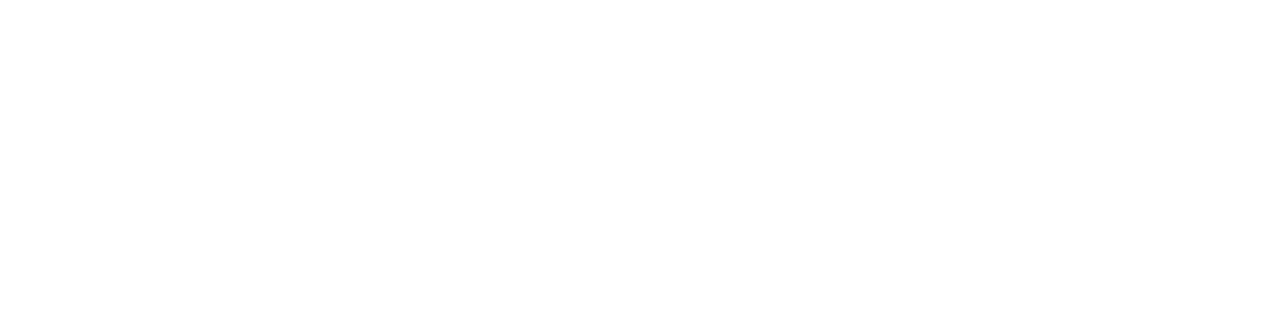
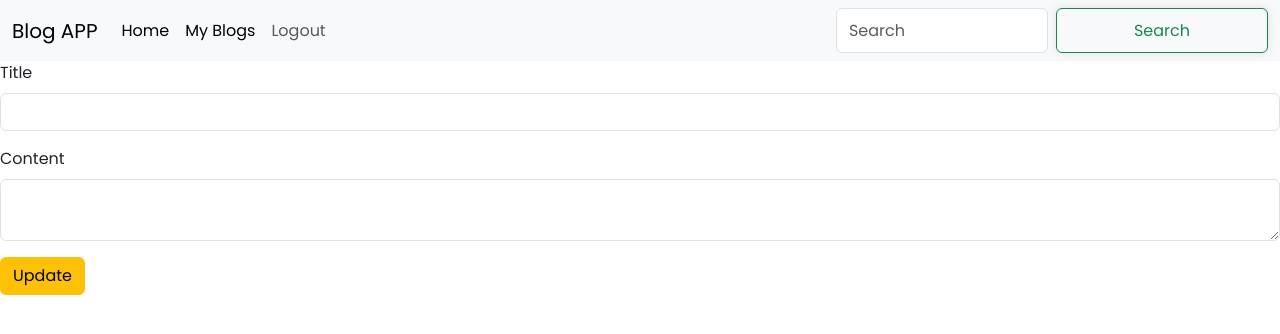
Before and after one commit to orwel009/blog-app-challenge-front, a React (Create React App) app: page /edit-blog/1 in a window 1280 px wide. Before the commit this address had no page. Shown: the top 334 px of the page. Built offline with nearby package versions, Linux system fonts and the light colour scheme; no server answers.

Commit message:
search completed

```diff
--- a/src/App.js
+++ b/src/App.js
@@ -5,6 +5,7 @@ import ViewBlogs from './components/ViewBlog/ViewBlogs';
 import Logout from './components/LoginReg/Logout';
 import MyBlog from './components/MyBlog/MyBlog';
 import AddBlog from './components/MyBlog/AddBlog';
+import EditBlog from './components/MyBlog/EditBlog';
 
 function App() {
   return (
@@ -14,6 +15,7 @@ function App() {
         <Route path='/home' element={<ViewBlogs/>}/>
         <Route path='/my-blog' element={<MyBlog/>}/>
         <Route path='/add-blog' element={<AddBlog/>}/>
+        <Route path='/edit-blog/:id' element={<EditBlog/>}/>
         <Route path='/logout' element={<Logout/>}/>
       </Routes>
     </BrowserRouter>
--- /dev/null
+++ b/src/components/MyBlog/EditBlog.jsx
@@ -0,0 +1,98 @@
+import React, { useEffect, useState } from 'react'
+import Navbar from '../Navbar'
+import axios from 'axios'
+import { useNavigate, useParams } from 'react-router-dom'
+
+const EditBlog = () => {
+    const navigate = useNavigate();
+    const { id: blogId } = useParams();
+    const [editableFields, setEditableFields] = useState({
+        _id: '',
+        title: '',
+        content: ''
+    })
+    const fetchData = () => {
+        const token = sessionStorage.getItem('token')
+        axios.post("http://localhost:8080/getEditBlog",
+            { '_id': blogId },
+            {
+                headers: {
+                    'Content-Type': 'application/json',
+                    'token': `${token}`
+                }
+            }
+        ).then(
+            (response) => {
+                if (response.data.status === "unauthorized access") {
+                    alert('Unauthorized access. Please log in.')
+                    navigate('/')
+                } else {
+                    setEditableFields({_id:response.data._id, title: response.data.title, content: response.data.content })
+                }
+            }
+        ).catch(
+            (error) => {
+                alert(error.message)
+            }
+        ).finally()
+    }
+    useEffect(() => { fetchData() }, [])
+
+    const inputHandler = (event) => {
+        const { name, value } = event.target;
+        setEditableFields({ ...editableFields, [name]: value });
+    }
+
+    const readValue = ()=>{
+        const token = sessionStorage.getItem('token')
+        axios.post("http://localhost:8080/editBlog",
+            editableFields,
+            {
+                headers: {
+                    'Content-Type': 'application/json',
+                    'token': `${token}`
+                }
+            }
+        ).then(
+            (response)=>{
+                if (response.data.status === "success") {
+                    alert("Blog Updated Successfully")
+                    navigate('/my-blog')
+                } else {
+                    alert(response.data.status)
+                }
+            }
+        ).catch(
+            (error)=>{
+                alert(error.message)
+            }
+        )
+    }
+
+    return (
+        <div>
+            <Navbar />
+            <div className="contaner">
+
+                <div className="row g-3">
+                    <div className="col col-12 col-sm-12 col-md-12 col-lg-12 col-xl-12 col-xxl-12">
+                        <label htmlFor="" className="form-label">Title</label>
+                        <input type="text" name='title' className="form-control" value={editableFields.title} onChange={inputHandler}/>
+                    </div>
+                    <div className="col col-12 col-sm-12 col-md-12 col-lg-12 col-xl-12 col-xxl-12">
+                        <label htmlFor="" className="form-label">Content</label>
+                        <textarea name='content' id="" className="form-control" value={editableFields.content} onChange={inputHandler}></textarea>
+                    </div>
+                    <div className="col col-12 col-sm-6 col-md-6 col-lg-6 col-xl-6 col-xxl-6">
+                        <button className="btn btn-warning" onClick={()=>{readValue(editableFields._id)}}>Update</button>
+                    </div>
+                </div>
+
+
+            </div>
+
+        </div>
+    )
+}
+
+export default EditBlog
--- a/src/components/MyBlog/MyBlog.jsx
+++ b/src/components/MyBlog/MyBlog.jsx
@@ -123,7 +123,7 @@ const MyBlog = () => {
                                                 <p className="card-text">{formatDate(value.date)}</p>
                                                 <div className="btn-group" role="group" aria-label="Default button group">
                                                     <Link to='' className="btn btn-outline-primary">Read More</Link>
-                                                    <button type="button" className="btn btn-outline-warning">Edit</button>
+                                                    <Link to={`/edit-blog/${value._id}`} className="btn btn-outline-warning">Edit</Link>
                                                     <button type="button" className="btn btn-outline-danger" onClick={() => deleteBlog(value._id)}>Delete</button>
                                                 </div>
 
--- a/src/components/Navbar.jsx
+++ b/src/components/Navbar.jsx
@@ -1,7 +1,13 @@
-import React from 'react'
-import { Link } from 'react-router-dom'
+import React, { useState } from 'react'
+import { Link, useNavigate } from 'react-router-dom'
 
 const Navbar = () => {
+    const [search, setSearch] = useState()
+    const navigate = useNavigate()
+    const readValue = (e)=>{
+        e.preventDefault();
+        navigate(`/home?search=${search}`)
+    }
     return (
         <div>
             <nav class="navbar navbar-expand-lg bg-body-tertiary">
@@ -22,8 +28,8 @@ const Navbar = () => {
                                 <Link class="nav-link" to="/logout">Logout</Link>
                             </li>
                         </ul>
-                        <form class="d-flex" role="search">
-                            <input class="form-control me-2" type="search" placeholder="Search" aria-label="Search" />
+                        <form class="d-flex" role="search" onSubmit={readValue}>
+                            <input class="form-control me-2" type="search" placeholder="Search" aria-label="Search" value={search} onChange={(e) => setSearch(e.target.value)} />
                                 <button class="btn btn-outline-success" type="submit">Search</button>
                         </form>
                     </div>
--- a/src/components/ViewBlog/ViewBlogs.jsx
+++ b/src/components/ViewBlog/ViewBlogs.jsx
@@ -1,7 +1,7 @@
 import React, { useEffect, useState } from 'react'
 import './ViewBlog.css'
 import axios from 'axios'
-import { Link, useNavigate } from 'react-router-dom'
+import { Link, useLocation, useNavigate } from 'react-router-dom'
 import Navbar from '../Navbar'
 import { format } from 'date-fns';
 
@@ -9,12 +9,16 @@ import { format } from 'date-fns';
 const ViewBlogs = () => {
     const [blog, changeBlog] = useState([])
     const navigate = useNavigate()
-
+    const useQuery = () => {
+        return new URLSearchParams(useLocation().search)
+    }
+    const query = useQuery();
+    const searchTerm = query.get('search') || '';
     const fetchData = () => {
         const token = sessionStorage.getItem('token')
         // console.log(token)
         axios.post("http://localhost:8080/viewBlog",
-            {},
+            {searchQuery: searchTerm },
             {
                 headers: {
                     'Content-Type': 'application/json',
@@ -37,7 +41,7 @@ const ViewBlogs = () => {
         )
     }
 
-    useEffect(() => { fetchData() }, [])
+    useEffect(() => { fetchData(searchTerm) }, [searchTerm])
 
     const formatDate = (date) => {
         const now = new Date();
```
